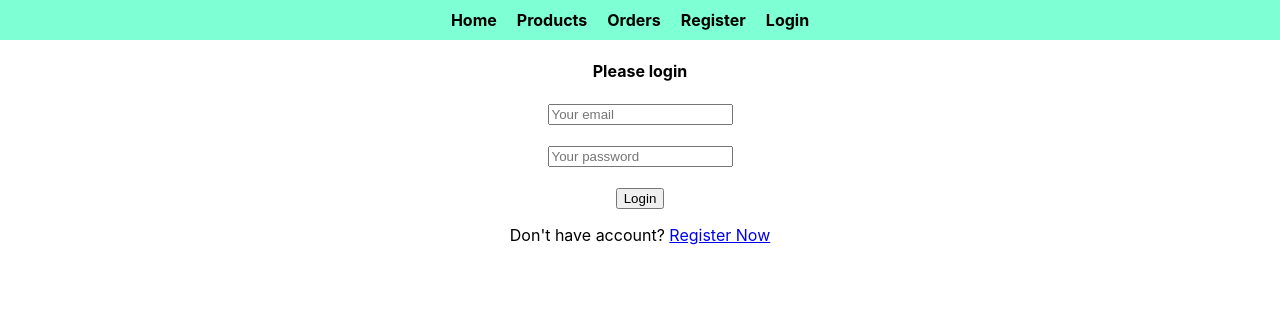
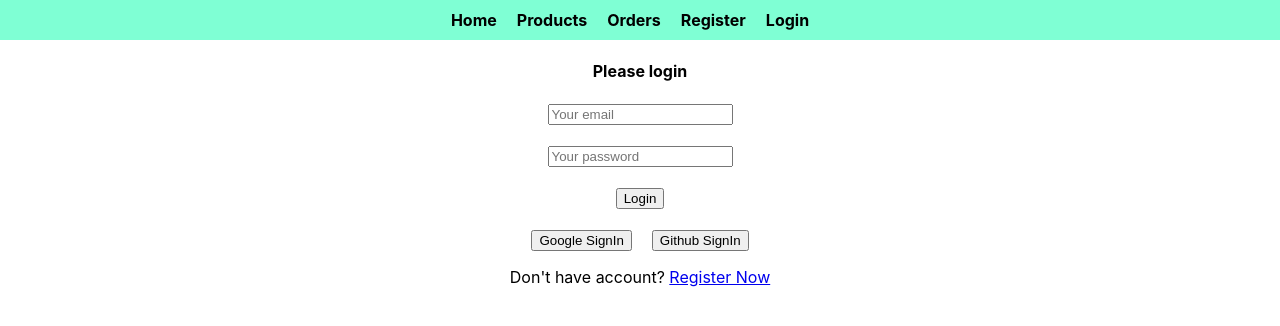
Before and after one commit to sayemhossain/router-firebase-integration, a React (Create React App) app: page /login in a window 1280 px wide. Shown: the top 326 px of the page. Built offline with nearby package versions, Linux system fonts and the light colour scheme.

Commit message:
new code

```diff
--- a/src/components/Login/Login.js
+++ b/src/components/Login/Login.js
@@ -12,8 +12,11 @@ const Login = () => {
         <input type="password" name="" id="" placeholder="Your password" />
         <br></br>
         <br></br>
-        <button>Login</button>
+        <input type="submit" value="Login" />
       </form>
+      <br></br>
+      <button style={{ marginRight: "20px" }}>Google SignIn</button>
+      <button>Github SignIn</button>
       <p>
         Don't have account? <Link to="/register">Register Now</Link>
       </p>
--- a/src/components/Register/Register.js
+++ b/src/components/Register/Register.js
@@ -15,7 +15,7 @@ const Reviews = () => {
         <input type="password" name="" id="" placeholder="Your password" />
         <br></br>
         <br></br>
-        <button>Register Now</button>
+        <input type="submit" value="Register Now" />
       </form>
       <p>
         Already have account? Go to <Link to="/login">Login</Link> page
```
